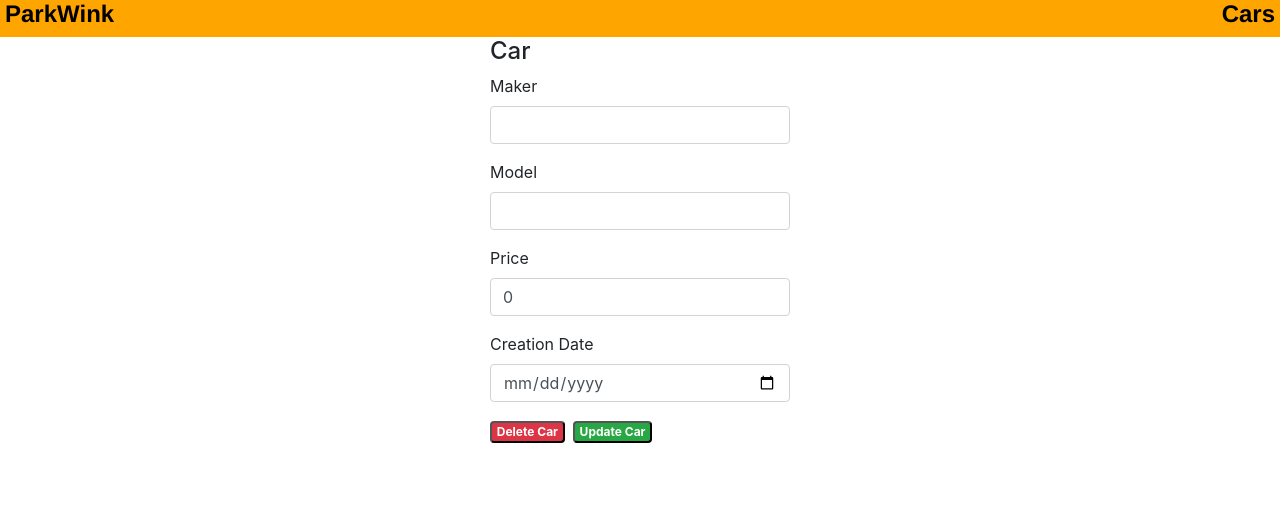
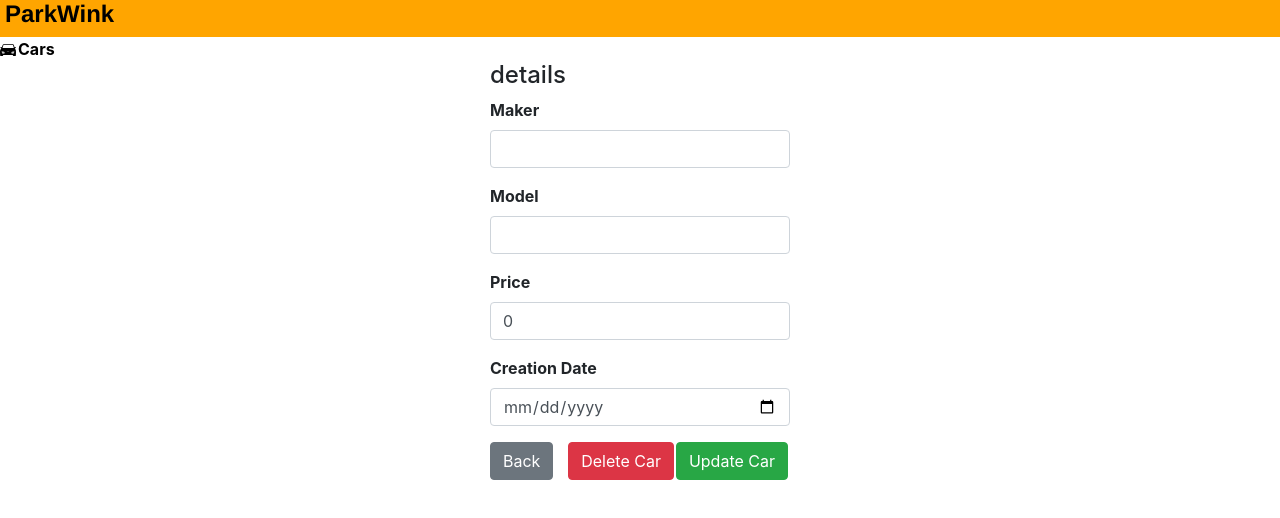
Before and after one commit to ricccardog/parkwinkReact, a React (Create React App) app: page /cars/1 in a window 1280 px wide. Shown: the top 518 px of the page. Built offline with nearby package versions, Linux system fonts and the light colour scheme; no server answers.

Commit message:
confirm dialogs + navigation in detail view

```diff
--- a/src/App.css
+++ b/src/App.css
@@ -68,17 +68,6 @@
 .home-link:hover {
   text-decoration: none;
 }
-
-.content-link {
-  float: right;
-  margin-right: 5px;
-  color: black;
-  font-weight: bold;
-  font-family: Helvetica, sans-serif;
-}
-.content-link:hover {
-  text-decoration: none;
-}
 .navbar-container {
   text-align: right;
   border-radius: 3px;
@@ -87,6 +76,23 @@
 .top-menu-buttons {
   text-align: right;
   border: solid 1px #ADADAD;
+  margin-right: 2px;
+}
+.sidebar {
+  font-weight: bold;
+  color:black;
+}
+.sidebar a {
+  color: black;
+}
+.sidebar a:hover{
+  text-decoration: none;
+  background-color:rgb(211, 206, 206);
+}
+.icon {
+  display: inline-block;
+  width: 16px;
+  height: 16px;
   margin-right: 2px;
 }
 /* SEARCH MENU STYLE */
@@ -142,3 +148,21 @@ table {
   color: black;
   size: fixed;
 }
+
+/* CAR DETAIL STYLE */
+.detail-buttons {
+  text-align:right;
+  margin-right: 2px;
+}
+.detail-back-button {
+  float: left;
+  margin-right: 2px;
+}
+
+.detail-view-footer {
+  text-align: right;
+}
+
+.label {
+  font-weight: bold;
+}
--- a/src/App.js
+++ b/src/App.js
@@ -6,6 +6,7 @@ import './App.css';
 import Cars from "./components/cars.component";
 import CarDetail from "./components/car-detail.component";
 import CarEditor from "./components/car-editor.component";
+import CarIcon from "./assets/car.svg";
 
 class App extends Component {
   render() {
@@ -20,13 +21,16 @@ class App extends Component {
           </a>
           </h4>
 
-          <h4>
-          <Link to={"/cars"} className="content-link">
+        </nav>
+
+        <div className="sidebar">
+
+          <img src={CarIcon} className="icon" alt="car icon"/>
+          <Link to={"/cars"}>
            Cars
           </Link>
-          </h4>
 
-        </nav>
+        </div>
 
         <div>
           <Switch>
--- a/src/components/car-detail.component.js
+++ b/src/components/car-detail.component.js
@@ -1,4 +1,5 @@
 import React, { Component } from "react";
+import { Link } from "react-router-dom";
 import CarDataService from "../services/car.service";
 
 export default class CarDetail extends Component {
@@ -94,27 +95,34 @@ export default class CarDetail extends Component {
     }
 
     updateCar() {
+        if(window.confirm(`Are you sure you want to update this car?`)){
         CarDataService.update(
             this.state.currentCar._id,
             this.state.currentCar
         )
             .then(response => {
                 console.log('Car updated in car-detail')
-                this.setState({
-                    message: "Car Updated Successfully"
-                });
+                window.alert('Car successfully updated!')
             })
             .catch( e => {
                 console.log(e);
             });
+        }else{
+            console.log('No update confirmation received from user')
+        }
     }
 
     deleteCar() {
+        if(window.confirm(`Are you sure you want to delete this car?`)){
         CarDataService.delete(this.state.currentCar._id)
             .then(response => {
                 console.log('Car deleted in car-detail')
                 this.props.history.push('/cars')
+                window.alert('Car successfully deleted!')
             });
+        } else {
+            console.log('No deletion confirmation received from user')
+        }
     }
 
     render() {
@@ -128,12 +136,12 @@ export default class CarDetail extends Component {
 
                     <div className="edit-form">
 
-                        <h4>Car</h4>
+                        <h4><strong>{currentCar.maker} {currentCar.model}</strong> details </h4>
 
                         <form>
 
                             <div className="form-group">
-                                <label htmlFor="maker">Maker</label>
+                                <label htmlFor="maker" className="label">Maker</label>
                                 <input
                                     type="text"
                                     className="form-control"
@@ -144,7 +152,7 @@ export default class CarDetail extends Component {
                             </div>
 
                             <div className="form-group">
-                                <label htmlFor="model">Model</label>
+                                <label htmlFor="model" className="label">Model</label>
                                 <input
                                     type="text"
                                     className="form-control"
@@ -155,7 +163,7 @@ export default class CarDetail extends Component {
                             </div>
 
                             <div className="form-group">
-                                <label htmlFor="price">Price</label>
+                                <label htmlFor="price" className="label">Price</label>
                                 <input
                                     type="number"
                                     className="form-control"
@@ -166,7 +174,7 @@ export default class CarDetail extends Component {
                             </div>
 
                             <div className="form-group">
-                                <label htmlFor="creationDate">Creation Date</label>
+                                <label htmlFor="creationDate" className="label">Creation Date</label>
                                 <input
                                     type="date"
                                     className="form-control"
@@ -176,8 +184,19 @@ export default class CarDetail extends Component {
                                 />
                             </div>
                         </form>
+                        <div className="detail-view-footer">
+                            <Link
+                                to="/cars"
+                            >
+                                <button
+                                    type="button"
+                                    className="btn btn-secondary detail-back-button"
+                                >
+                                Back
+                                </button>
+                            </Link>
                             <button
-                                className="badge badge-danger mr-2"
+                                className="btn btn-danger detail-buttons"
                                 onClick={this.deleteCar}
                             >
                                 Delete Car
@@ -185,13 +204,13 @@ export default class CarDetail extends Component {
 
                             <button
                                 type="submit"
-                                className="badge badge-success"
+                                className="btn btn-success detail-buttons"
                                 onClick={this.updateCar}
                             >
                                 Update Car
                             </button>
-                            <p>{this.state.message}</p>
 
+                        </div>
                     </div>
 
                 ) : (
--- a/src/components/cars.component.js
+++ b/src/components/cars.component.js
@@ -280,7 +280,7 @@ export default class Cars extends Component {
                                                         to={`/cars/${car._id}`}
                                                         className="edit-popup"
                                                     >
-                                                        <button className="btn btn-primary btn-outline">
+                                                        <button className="btn btn-light btn-outline">
                                                             Edit
                                                         </button>
 
```
